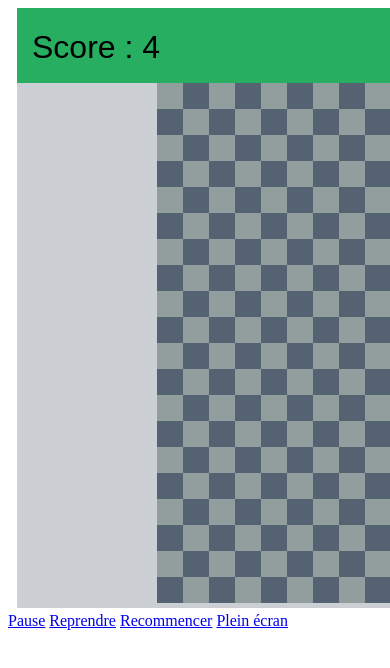
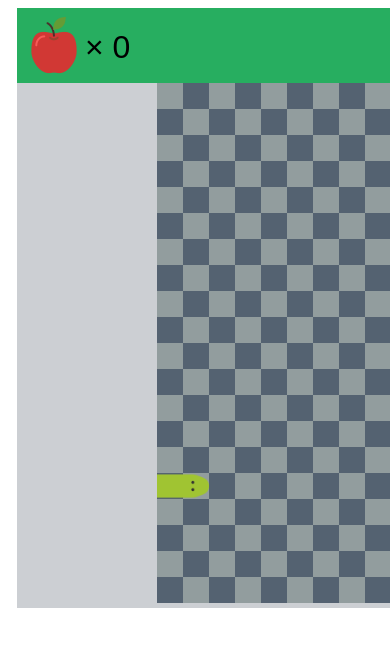
Before and after one commit to Eliastik/snakeia, a plain HTML site: page index.html in a window 390 px wide. Shown: the top 668 px of the page. Drawn offline with Linux system fonts and the light colour scheme.

Commit message:
Menu and UI improvements

```diff
--- a/index.html
+++ b/index.html
@@ -8,10 +8,6 @@
   <body>
     <div id="gameDiv" style="margin: 0 auto; width: 95%; text-align: center; max-width: 95%;"></div>
     <div id="gameControlDiv" style="margin: 0 auto;">
-    <a href="#null" id="pauseBtn">Pause</a>
-    <a href="#null" id="startBtn">Reprendre</a>
-    <a href="#null" id="restartBtn">Recommencer</a>
-    <a href="#null" id="fullscreenBtn">Plein écran</a></div>
     <script type="text/javascript" src="pathfinding.min.js"></script>
     <script type="text/javascript" src="main.js"></script>
   </body>
--- a/main.js
+++ b/main.js
@@ -61,7 +61,7 @@ function Position(x, y, direction) {
 
 Position.prototype.equals = function(otherPosition) {
   return this.x == otherPosition.x && this.y == otherPosition.y;
-}
+};
 
 function Grid(width, height, generateWalls, borderWalls) {
   this.width = width;
@@ -146,13 +146,14 @@ Grid.prototype.toString = function() {
   }
 
   return res;
-}
+};
 
 function Snake(direction, length, grid, player, iaLevel) {
-  this.direction = direction;
+  this.direction = direction || RIGHT;
+  this.initialDirection = direction || RIGHT;
   this.grid = grid;
   this.queue = [];
-  this.player = player;
+  this.player = player || PLAYER_HUMAN;
   this.iaLevel = iaLevel || IA_LEVEL_DEFAULT;
 
   this.init = function() {
@@ -186,6 +187,12 @@ function Snake(direction, length, grid, player, iaLevel) {
         this.insert(new Position(posX, startPos.y, this.direction));
     }
   };
+
+  this.reset = function() {
+    this.direction = this.initialDirection;
+    this.queue = [];
+    this.init();
+  }
 
   this.insert = function(position) {
     this.queue.unshift(position);
@@ -288,7 +295,7 @@ function Snake(direction, length, grid, player, iaLevel) {
     }
 
     return position;
-  }
+  };
 
   this.simpleIA = function() {
     if(this.grid.fruitPos != null) {
@@ -338,7 +345,7 @@ function Snake(direction, length, grid, player, iaLevel) {
 
       return directionNext;
     }
-  }
+  };
 
   this.ia = function() {
     if(this.iaLevel == IA_LEVEL_LOW) {
@@ -391,7 +398,7 @@ function ImageLoader() {
     } else {
       return func();
     }
-  }
+  };
 
   this.loadImage = function(src, func) {
     var self = this;
@@ -417,11 +424,11 @@ function ImageLoader() {
 
       self.loadImage(src, func);
     }
-  }
+  };
 
   this.get = function(src) {
     return this.images[src];
-  }
+  };
 }
 
 function Game(grid, snake, speed, appendTo, displayFPS, outputType) {
@@ -450,6 +457,8 @@ function Game(grid, snake, speed, appendTo, displayFPS, outputType) {
   this.btnFullScreen;
   this.btnPause;
   this.btnContinue;
+  this.btnRetry;
+  this.btnQuit;
 
   this.init = function() {
     this.imageLoader = new ImageLoader();
@@ -469,6 +478,8 @@ function Game(grid, snake, speed, appendTo, displayFPS, outputType) {
       this.btnFullScreen = new ButtonImage("assets/images/fullscreen.png", null, 5, "right", 64, 64);
       this.btnPause = new ButtonImage("assets/images/pause.png", 75, 5, "right", 64, 64);
       this.btnContinue = new Button("Reprendre", null, null, "center", "#3498db", "#246A99");
+      this.btnRetry = new Button("Recommencer la partie", null, null, "center", "#3498db", "#246A99");
+      this.btnQuit = new Button("Quitter", null, null, "center", "#3498db", "#246A99");
     }
 
     if((this.grid.width * this.grid.height) <= this.snake.length() || (this.snake.length() > this.grid.width)) {
@@ -500,6 +511,14 @@ function Game(grid, snake, speed, appendTo, displayFPS, outputType) {
         self.currentFPS = self.frame - self.lastFrame;
         self.lastFrame = self.frame;
     }, 1000);
+  };
+
+  this.reset = function() {
+    this.snake.reset();
+    this.grid.init();
+    this.score = 0;
+    this.grid.setFruit();
+    this.start();
   };
 
   this.start = function() {
@@ -577,6 +596,7 @@ function Game(grid, snake, speed, appendTo, displayFPS, outputType) {
   };
 
   this.toggleFullscreen = function() {
+    if(this.outputType == OUTPUT_GRAPHICAL) {
       var full = false;
 
       if(!document.fullscreenElement) {
@@ -623,6 +643,7 @@ function Game(grid, snake, speed, appendTo, displayFPS, outputType) {
 
         self.updateUI();
       };
+    }
   };
 
   this.loadAssets = function() {
@@ -630,6 +651,8 @@ function Game(grid, snake, speed, appendTo, displayFPS, outputType) {
 
     this.imageLoader.load(["assets/images/snake_4.png", "assets/images/snake_3.png", "assets/images/snake_2.png", "assets/images/snake.png", "assets/images/body_4_end.png", "assets/images/body_3_end.png", "assets/images/body_2_end.png", "assets/images/body_end.png", "assets/images/body_2.png", "assets/images/body.png", "assets/images/wall.png", "assets/images/fruit.png", "assets/images/body_angle_1.png", "assets/images/body_angle_2.png", "assets/images/body_angle_3.png", "assets/images/body_angle_4.png", "assets/images/pause.png", "assets/images/fullscreen.png"], function() {
       self.assetsLoaded = true;
+      self.btnFullScreen.loadImage(self.imageLoader);
+      self.btnPause.loadImage(self.imageLoader);
       self.start();
     });
   };
@@ -652,7 +675,6 @@ function Game(grid, snake, speed, appendTo, displayFPS, outputType) {
       ctx.fillRect(0, 0, this.canvas.width, 75);
       ctx.font = '32px sans-serif';
       ctx.fillStyle = "black";
-      ctx.fillText("Score : " + this.score, 15, 50);
 
       this.btnFullScreen.draw(this.canvas);
       this.btnFullScreen.disable();
@@ -661,6 +683,9 @@ function Game(grid, snake, speed, appendTo, displayFPS, outputType) {
       this.btnPause.disable();
 
       if(this.assetsLoaded) {
+        this.drawImage(ctx, "assets/images/fruit.png", 5, 5, 64, 64);
+        ctx.fillText("× " + this.score, 68, 50);
+
         var totalWidth = caseWidth * this.grid.width;
 
         for(i = 0; i < this.grid.height; i++) {
@@ -681,32 +706,28 @@ function Game(grid, snake, speed, appendTo, displayFPS, outputType) {
 
         this.drawSnake(ctx, caseWidth, caseHeight, totalWidth);
       } else {
-        this.drawText(ctx, "Chargement des ressources…", "black", 0, this.canvas.height / 2, "center", 32, "sans-serif");
+        this.drawText(ctx, "Chargement des ressources…", "black", 32, "sans-serif", "center", "center");
       }
 
       if(this.errorOccured) {
-        ctx.fillStyle = "rgba(44, 62, 80, 0.75)";
-        ctx.fillRect(0, 0, this.canvas.width, this.canvas.height);
-        this.drawText(ctx, "Une erreur est survenue !", "red", 0, this.canvas.height / 2, "center", 32, "sans-serif");
+        this.drawMenu(ctx, [this.btnRetry, this.btnQuit], "Une erreur est survenue !", "red", 32, "sans-serif", "center");
       } else if(this.scoreMax) {
-        ctx.fillStyle = "rgba(44, 62, 80, 0.75)";
-        ctx.fillRect(0, 0, this.canvas.width, this.canvas.height);
-        this.drawText(ctx, "Score maximal atteint !", "green", 0, this.canvas.height / 2, "center", 32, "sans-serif");
+        this.drawMenu(ctx, [this.btnRetry, this.btnQuit], "Score maximal atteint !", "green", 32, "sans-serif", "center");
       } else if(this.gameOver) {
-        ctx.fillStyle = "rgba(44, 62, 80, 0.75)";
-        ctx.fillRect(0, 0, this.canvas.width, this.canvas.height);
-        this.drawText(ctx, "Game Over !", "#E74C3C", 0, this.canvas.height / 2, "center", 32, "sans-serif");
-      } else if(this.paused && this.assetsLoaded) {
-        ctx.fillStyle = "rgba(44, 62, 80, 0.75)";
-        ctx.fillRect(0, 0, this.canvas.width, this.canvas.height);
-        this.drawText(ctx, "Pause", "white", 0, (this.canvas.height / 2) - 32, "center", 32, "sans-serif");
+          this.drawMenu(ctx, [this.btnRetry, this.btnQuit], "Game Over !", "#E74C3C", 32, "sans-serif", "center");
 
-        this.btnContinue.y = this.canvas.height / 2;
-        this.btnContinue.enable();
-        this.btnContinue.draw(this.canvas);
+          this.btnRetry.addClickAction(this.canvas, function() {
+            self.reset();
+          });
+      } else if(this.paused && !this.gameOver && this.assetsLoaded) {
+        this.drawMenu(ctx, [this.btnContinue, this.btnRetry, this.btnQuit], "Pause", "white", 32, "sans-serif", "center");
 
         this.btnContinue.addClickAction(this.canvas, function() {
           self.start();
+        });
+
+        this.btnRetry.addClickAction(this.canvas, function() {
+          self.reset();
         });
       } else if(this.assetsLoaded) {
         this.btnFullScreen.enable();
@@ -722,7 +743,7 @@ function Game(grid, snake, speed, appendTo, displayFPS, outputType) {
       }
 
       if(this.displayFPS) {
-        this.drawText(ctx, "FPS : " + this.currentFPS + " / Frames : " + this.frame + " / Ticks : " + Math.floor(this.frame / this.speed), "rgba(255, 255, 255, 0.5)", 0, (this.canvas.height - 15), "right", 24, "sans-serif");
+        this.drawText(ctx, "FPS : " + this.currentFPS + " / Frames : " + this.frame + " / Ticks : " + Math.floor(this.frame / this.speed), "rgba(255, 255, 255, 0.5)", 24, "sans-serif", "right", "bottom");
       }
     }
   };
@@ -731,8 +752,8 @@ function Game(grid, snake, speed, appendTo, displayFPS, outputType) {
 }
 
 Game.prototype.toString = function() {
-  return this.grid.toString() + "\nScore : " + this.score + "\nFrames : " + this.frame + (this.gameOver ? "\nGame Over !" : "") + (!this.gameOver && this.paused ? "\nEn pause" : "");
-}
+  return this.grid.toString() + "\nScore : " + this.score + (this.displayFPS ? "\nFPS : " + this.currentFPS + " / Frames : " + this.frame + " / Ticks : " + Math.floor(this.frame / this.speed) : "") + (this.gameOver ? "\nGame Over !" : "") + (!this.gameOver && this.paused ? "\nEn pause" : "");
+};
 
 Game.prototype.getImageCase = function(position) {
   var imageRes = "";
@@ -747,33 +768,83 @@ Game.prototype.getImageCase = function(position) {
   }
 
   return imageRes;
-}
+};
 
 Game.prototype.drawImage = function(ctx, imgSrc, x, y, width, height) {
   if(imgSrc != "") {
     var imageCase = this.imageLoader.get(imgSrc);
     ctx.drawImage(imageCase, x, y, width, height);
   }
-}
+};
 
-Game.prototype.drawText = function(ctx, text, color, x, y, alignement, size, fontFamily) {
+Game.prototype.drawText = function(ctx, text, color, size, fontFamily, alignement, verticalAlignement, x, y) {
   var precFillStyle = ctx.fillStyle;
   var precFont = ctx.font;
 
   ctx.fillStyle = color;
   ctx.font = size + "px " + fontFamily;
 
+  var lines = text.split('\n');
+
+  if(verticalAlignement == "center") {
+    y = (this.canvas.height / 2) - (size * lines.length) / 2;
+  } else if(verticalAlignement == "top") {
+    y = 5;
+  } else if(verticalAlignement == "bottom") {
+    y = (this.canvas.height) - (size * lines.length) / 2;
+  }
+
+  for (var i = 0; i < lines.length; i++) {
+    var currentText = lines[i];
+
     if(alignement == "center") {
-    ctx.fillText(text, (this.canvas.width / 2) - (ctx.measureText(text).width / 2), y);
+      ctx.fillText(currentText, (this.canvas.width / 2) - (ctx.measureText(currentText).width / 2), y + (size * i));
     } else if(alignement == "right") {
-    ctx.fillText(text, (this.canvas.width) - (ctx.measureText(text).width) - 15, y);
+      ctx.fillText(currentText, (this.canvas.width) - (ctx.measureText(currentText).width) - 15, y + (size * i));
+    } else if(alignement == "left") {
+      ctx.fillText(currentText, 5, y + (size * i));
     } else {
-    ctx.fillText(text, x, y);
+      ctx.fillText(currentText, x, y + (size * i));
+    }
   }
 
   ctx.fillStyle = precFillStyle;
   ctx.font = precFont;
+
+  return {
+    x: x,
+    y: y,
+    height: size * (lines.length - 1)
+  };
+};
+
+Game.prototype.drawMenu = function(ctx, buttons, text, color, size, fontFamily, alignement, x) {
+    ctx.fillStyle = "rgba(44, 62, 80, 0.75)";
+    ctx.fillRect(0, 0, this.canvas.width, this.canvas.height);
+
+    var lines = text.split('\n');
+    var heightText = size * lines.length;
+    var heightButtons = 0;
+
+    for(i = 0; i < buttons.length; i++) {
+      if(buttons[i].height == "auto") {
+        heightButtons += buttons[i].fontSize * 1.75 + 5;
+      } else {
+        heightButtons += buttons[i].height + 5;
       }
+    }
+
+    var totalHeight = heightText + heightButtons;
+    var startY = (this.canvas.height - totalHeight) / 2;
+
+    this.drawText(ctx, text, color, size, fontFamily, alignement, "default", x, startY);
+
+    for(i = 0; i < buttons.length; i++) {
+      buttons[i].y = startY + heightText + (heightButtons / buttons.length) * i + (i * 5);
+      buttons[i].enable();
+      buttons[i].draw(this.canvas);
+    }
+};
 
 Game.prototype.drawSnake = function(ctx, caseWidth, caseHeight, totalWidth) {
   for(var i = 0; i < this.snake.length(); i++) {
@@ -849,9 +920,9 @@ Game.prototype.drawSnake = function(ctx, caseWidth, caseHeight, totalWidth) {
 
     this.drawImage(ctx, imageLoc, caseX, caseY, caseWidth, caseHeight);
   }
-}
+};
 
-function Button(text, x, y, alignement, color, colorHover, width, height, fontSize, fontFamily, fontColor, imgSrc) {
+function Button(text, x, y, alignement, color, colorHover, width, height, fontSize, fontFamily, fontColor, imgSrc, imageLoader) {
   this.x = x || 0;
   this.y = y;
   this.initialX = x;
@@ -870,6 +941,7 @@ function Button(text, x, y, alignement, color, colorHover, width, height, fontSi
   this.init = false;
   this.disabled = false;
   this.alignement = alignement || "default";
+  this.image;
   this.imgSrc = imgSrc;
 
   this.draw = function(canvas) {
@@ -880,12 +952,13 @@ function Button(text, x, y, alignement, color, colorHover, width, height, fontSi
     ctx.font = this.fontSize + "px " + this.fontFamily;
     var textSize = ctx.measureText(this.text);
 
-    if(imgSrc != null) {
-      var image = new Image();
-      image.src = this.imgSrc;
+    if(this.imgSrc != null && imageLoader != null) {
+      this.loadImage(imageLoader);
+    }
 
-      var imgWidth = image.width;
-      var imgHeight = image.height;
+    if(this.image != null) {
+      var imgWidth = this.image.width;
+      var imgHeight = this.image.height;
 
       if(this.width == "auto") {
         this.width = imgWidth * 1.25;
@@ -894,7 +967,7 @@ function Button(text, x, y, alignement, color, colorHover, width, height, fontSi
       if(this.height == "auto") {
         this.height = imgHeight * 1.5;
       }
-    } else {
+    } else if(this.text != null) {
       if(this.width == "auto") {
         this.width = textSize.width + 25;
       }
@@ -918,9 +991,9 @@ function Button(text, x, y, alignement, color, colorHover, width, height, fontSi
 
     ctx.fillRect(this.x, this.y, this.width, this.height);
 
-    if(imgSrc != null) {
-      if(image.width > this.width || image.height > this.height) {
-        var aspectRatio = image.width / image.height;
+    if(this.image != null) {
+      if(this.image.width > this.width || this.image.height > this.height) {
+        var aspectRatio = this.image.width / this.image.height;
         imgWidth = Math.floor(this.width / 1.25);
         imgHeight = Math.floor(imgWidth / aspectRatio);
       }
@@ -928,8 +1001,8 @@ function Button(text, x, y, alignement, color, colorHover, width, height, fontSi
       var imgX = this.x + (this.width / 2) - (imgWidth / 2);
       var imgY = this.y + (this.height / 2) - (imgHeight / 2);
 
-      ctx.drawImage(image, imgX, imgY, imgWidth, imgHeight);
-    } else {
+      ctx.drawImage(this.image, imgX, imgY, imgWidth, imgHeight);
+    } else if(this.text != null) {
       ctx.fillStyle = this.fontColor;
 
       var textX = this.x + (this.width / 2) - (textSize.width / 2);
@@ -955,11 +1028,11 @@ function Button(text, x, y, alignement, color, colorHover, width, height, fontSi
       x: event.clientX - rect.left,
       y: event.clientY - rect.top
     };
-  }
+  };
 
   this.isInside = function(pos) {
     return pos.x > this.x && pos.x < this.x + this.width && pos.y < this.y + this.height && pos.y > this.y;
-  }
+  };
 
   this.addClickAction = function(canvas, trigger) {
     if(!this.disabled) {
@@ -1032,39 +1105,26 @@ function Button(text, x, y, alignement, color, colorHover, width, height, fontSi
 
   this.disable = function() {
     this.disabled = true;
-  }
+  };
 
   this.enable = function() {
     this.disabled = false;
-  }
+  };
+
+  this.loadImage = function(imageLoader) {
+    this.image = imageLoader.get(this.imgSrc);
+  };
 }
 
-function ButtonImage(imgSrc, x, y, alignement, width, height, color, colorHover) {
-  return new Button(null, x, y, alignement, color, colorHover, width, height, null, null, null, imgSrc);
+function ButtonImage(imgSrc, x, y, alignement, width, height, color, colorHover, imageLoader) {
+  return new Button(null, x, y, alignement, color, colorHover, width, height, null, null, null, imgSrc, imageLoader);
 }
 
 function gameTest() {
   var grid = new Grid(20, 20, false, false);
-  var snake = new Snake(RIGHT, 3, grid, PLAYER_IA, IA_LEVEL_HIGH);
-  game = new Game(grid, snake, 5, document.getElementById("gameDiv"), true);
-  game.start();
-
-  document.getElementById("pauseBtn").onclick = function() {
-    game.pause();
-  }
-
-  document.getElementById("startBtn").onclick = function() {
+  var snake = new Snake(RIGHT, 3, grid, PLAYER_HUMAN, IA_LEVEL_HIGH);
+  game = new Game(grid, snake, 5, document.getElementById("gameDiv"), true, OUTPUT_GRAPHICAL);
   game.start();
 }
 
-  document.getElementById("restartBtn").onclick = function() {
-    game.kill();
 gameTest();
-  }
-
-  document.getElementById("fullscreenBtn").onclick = function() {
-    game.toggleFullscreen();
-  }
-}
-
-gameTest();
```
Lines whose indentation alone changed are shown as unchanged.
